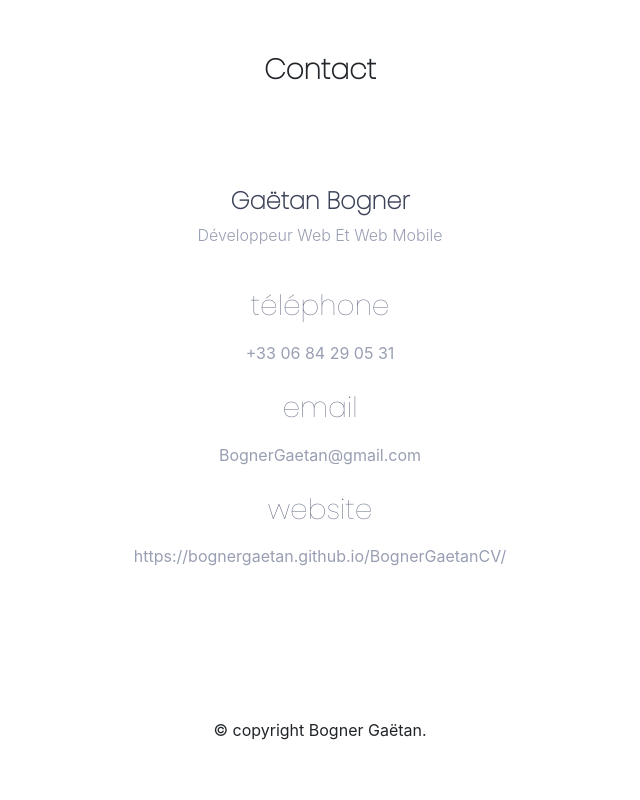
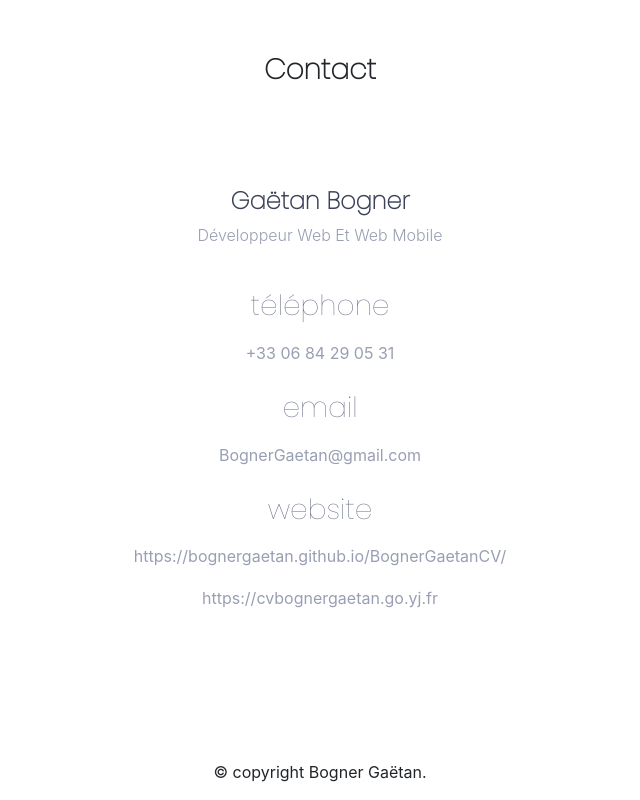
Before and after one commit to BognerGaetan/BognerGaetanCV, a website: page index.html in a window 1280 px wide. Shown: the part 3940-4740 px from the top of the page, without its empty margins (320-960 px from the left). Before the commit the page ends 4698 px from the top, so only its background shows below. Drawn offline with nearby package versions, Linux system fonts and the light colour scheme.

Commit message:
changement

```diff
--- a/index.html
+++ b/index.html
@@ -22,7 +22,7 @@
     <link href="https://fonts.googleapis.com/css2?family=Poppins:wght@100&display=swap" rel="stylesheet">
 
     <!---Titre-->
-    <title>CV Bogner Gaetan bootstrap</title>
+    <title>CV Bogner Gaetan </title>
 
     <!--Dark Mode-->
     <link rel="stylesheet" href="dark-mode.css">
@@ -549,6 +549,7 @@
                         <div class="single-contact-add-info">
                             <h3>website</h3>
                             <p>https://bognergaetan.github.io/BognerGaetanCV/</p>
+                            <p>https://cvbognergaetan.go.yj.fr</p>
                         </div>
                     </div>
                 </div>
```
Also changed, not shown: 1 other file.
